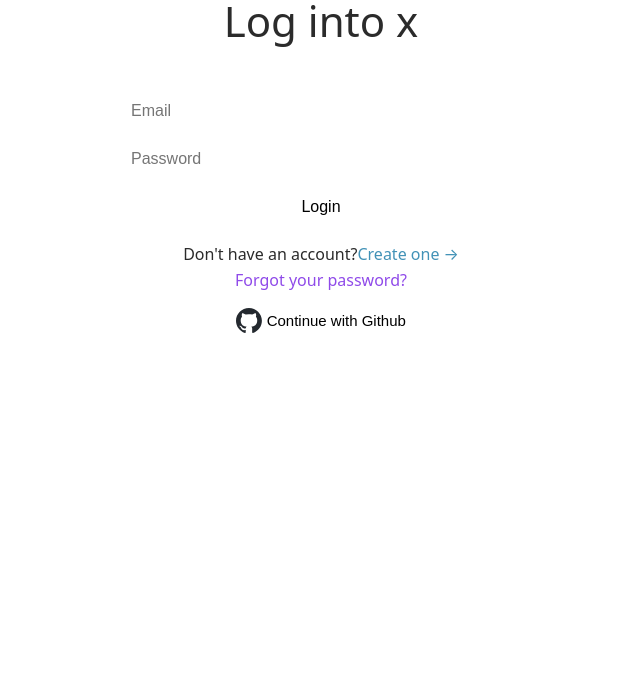
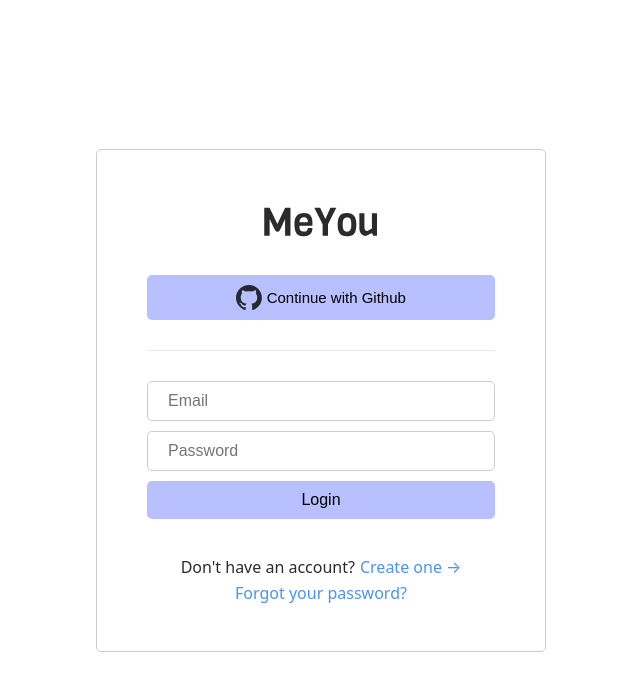
Before and after one commit to Leejungmin211/Nwitter-Reloaded, a React (Vite) app: page /login in a window 1280 px wide. Shown: the top 690 px of the page, without its empty margins (319-959 px from the left). Built offline with nearby package versions, Linux system fonts and the light colour scheme; no server answers.

Commit message:
style: 로그인 및 유저 트윗 스타일 수정

```diff
--- a/src/components/aside-nav.tsx
+++ b/src/components/aside-nav.tsx
@@ -4,6 +4,7 @@ import { AiFillHome } from 'react-icons/ai';
 import { FaUserCircle } from 'react-icons/fa';
 import { TbSquareArrowLeftFilled } from 'react-icons/tb';
 import { auth } from '../firebase';
+import MeYou from '../../public/MeYou.svg';
 
 const commonStyles = css`
   color: var(--color-gray8);
@@ -60,6 +61,9 @@ export default function AsideNav() {
   return (
     <MenuContainer>
       <MenuLink to="/">
+        <img src={MeYou} alt="logo" />
+      </MenuLink>
+      <MenuLink to="/">
         <Menu>
           <Icon as={AiFillHome} />
           <span>Home</span>
--- a/src/components/auth-components.ts
+++ b/src/components/auth-components.ts
@@ -1,40 +1,55 @@
-import { styled } from "styled-components";
+import { styled } from 'styled-components';
 
 export const Wrapper = styled.div`
-height: 100%;
-display: flex;
-flex-direction: column;
-justify-content: center;
-align-items: center;
-width: 420px;
-padding; 50px 0px;
+  height: 100vh;
+  display: flex;
+  flex-direction: column;
+  justify-content: center;
+  align-items: center;
+`;
+
+export const AuthContainer = styled.div`
+  width: 450px;
+  display: flex;
+  flex-direction: column;
+  justify-content: center;
+  align-items: center;
+  padding: 50px;
+  border: 1px solid var(--color-lightgray);
+  border-radius: 5px;
+  gap: 30px;
 `;
 
 export const Title = styled.h1`
+  height: 30px;
+  margin-bottom: 15px;
   font-size: 42px;
+  img {
+    height: 100%;
+  }
 `;
 
 export const Form = styled.form`
-  margin-top: 50px;
-  margin-bottom: 10px;
   display: flex;
   flex-direction: column;
   gap: 10px;
   width: 100%;
+  border-top: 1px solid var(--color-linegray);
+  padding-top: 30px;
 `;
 
 export const Input = styled.input`
   padding: 10px 20px;
-  border-radius: 50px;
-  border: none;
+  border: 1px solid var(--color-lightgray);
+  border-radius: 5px;
   width: 100%;
   font-size: 16px;
 `;
 
 export const Button = styled.button`
-  background-color: white;
+  background-color: var(--color-brand);
   padding: 10px 20px;
-  border-radius: 50px;
+  border-radius: 5px;
   border: none;
   width: 100%;
   font-size: 16px;
@@ -46,12 +61,25 @@ export const Button = styled.button`
 
 export const ErrorMessage = styled.span`
   font-weight: 600;
-  color: #e64343;
+  color: var(--color-rose);
+`;
+
+export const SwitcherContainer = styled.div`
+  display: flex;
+  flex-direction: column;
+  align-items: center;
+  gap: 10px;
 `;
 
 export const Switcher = styled.span`
   margin-top: 10px;
   a {
-    color: #4292b7;
+    color: var(--color-accent);
+    margin-left: 5px;
+    transition: color 0.3s ease-in-out;
+    &:hover {
+      color: var(--color-darkblue);
+      transition: color 0.3s ease-in-out;
+    }
   }
 `;
--- a/src/components/github-btn.tsx
+++ b/src/components/github-btn.tsx
@@ -1,20 +1,22 @@
-import { GithubAuthProvider, signInWithPopup } from "firebase/auth";
-import { useNavigate } from "react-router-dom";
-import styled from "styled-components";
-import { auth } from "../firebase";
+import { GithubAuthProvider, signInWithPopup } from 'firebase/auth';
+import { useNavigate } from 'react-router-dom';
+import styled from 'styled-components';
+import { auth } from '../firebase';
 
 const Button = styled.button`
-    background-color: white;
+  background-color: var(--color-brand);
   width: 100%;
   font-weight: 500;
-    margin-top; 50px;
   padding: 10px 20px;
-    border-radius: 50px;
+  border-radius: 5px;
   border: 0;
   display: flex;
   justify-content: center;
   align-items: center;
   gap: 5px;
+  &:hover {
+    opacity: 0.8;
+  }
 `;
 
 const Logo = styled.img`
@@ -27,7 +29,7 @@ export default function GithubButton() {
     try {
       const provider = new GithubAuthProvider();
       await signInWithPopup(auth, provider);
-      navigate("/");
+      navigate('/');
     } catch (error) {
       console.error(error);
     }
--- a/src/components/image-file-icon.tsx
+++ b/src/components/image-file-icon.tsx
@@ -1,11 +1,18 @@
-import { BsImage } from "react-icons/bs";
-import { styled } from "styled-components";
+import { BsImage } from 'react-icons/bs';
+import { styled } from 'styled-components';
 
 const FileIcon = styled.div`
+  color: var(--color-gray5);
   width: 23px;
+  cursor: pointer;
+  transition: scale 0.3s ease-in-out;
   svg {
     width: 100%;
     height: 100%;
+  }
+  &:hover {
+    scale: 110%;
+    transition: scale 0.2s ease-in-out;
   }
 `;
 
--- a/src/components/password-reset.tsx
+++ b/src/components/password-reset.tsx
@@ -1,18 +1,22 @@
-import { FirebaseError } from "firebase/app";
-import { sendPasswordResetEmail } from "firebase/auth";
-import { useState } from "react";
-import { styled } from "styled-components";
-import { auth } from "../firebase";
-import { ErrorMessage } from "./auth-components";
+import { FirebaseError } from 'firebase/app';
+import { sendPasswordResetEmail } from 'firebase/auth';
+import { useState } from 'react';
+import { styled } from 'styled-components';
+import { auth } from '../firebase';
+import { ErrorMessage } from './auth-components';
 
 const Link = styled.span`
-  color: #8f4ae9;
-  margin: 10px 0;
+  color: var(--color-accent);
   cursor: pointer;
+  transition: color 0.3s ease-in-out;
+  &:hover {
+    color: var(--color-darkblue);
+    transition: color 0.3s ease-in-out;
+  }
 `;
 
 export default function PasswordReset({ email }: { email: string }) {
-  const [error, setError] = useState("");
+  const [error, setError] = useState('');
   const resetEmail = async () => {
     try {
       await sendPasswordResetEmail(auth, email);
@@ -25,7 +29,7 @@ export default function PasswordReset({ email }: { email: string }) {
   return (
     <>
       <Link onClick={resetEmail}>Forgot your password?</Link>
-      {error !== "" ? <ErrorMessage>{error}</ErrorMessage> : null}
+      {error !== '' ? <ErrorMessage>{error}</ErrorMessage> : null}
     </>
   );
 }
--- a/src/components/post-tweet-form.tsx
+++ b/src/components/post-tweet-form.tsx
@@ -37,8 +37,9 @@ const ButtonContainer = styled.div`
 const SubmitBtn = styled.button`
   padding: 10px 15px;
   border-radius: 30px;
-  background-color: #6060c9;
-  color: white;
+  background-color: var(--color-accent);
+  color: var(--color-white);
+  font-weight: 600;
   &:hover,
   &:active {
     opacity: 0.9;
--- a/src/components/tweet.tsx
+++ b/src/components/tweet.tsx
@@ -50,9 +50,14 @@ const Button = styled.div`
   color: var(--color-gray5);
   width: 23px;
   cursor: pointer;
+  transition: scale 0.2s ease-in-out;
   svg {
     width: 100%;
     height: 100%;
+  }
+  &:hover {
+    scale: 110%;
+    transition: scale 0.2s ease-in-out;
   }
 `;
 
--- a/src/components/user-timeline.tsx
+++ b/src/components/user-timeline.tsx
@@ -5,11 +5,18 @@ import {
   orderBy,
   query,
   where,
-} from "firebase/firestore";
-import { useEffect, useState } from "react";
-import { auth, db } from "../firebase";
-import { Tweet } from "./timeline";
-import TweetCard from "./tweet";
+} from 'firebase/firestore';
+import { useEffect, useState } from 'react';
+import styled from 'styled-components';
+import { auth, db } from '../firebase';
+import { Tweet } from './timeline';
+import TweetCard from './tweet';
+
+const Wrapper = styled.div`
+  width: 100%;
+  border: 1px solid var(--color-lightgray);
+  margin: 20px 0;
+`;
 
 export default function UserTimeline() {
   const user = auth.currentUser;
@@ -17,13 +24,13 @@ export default function UserTimeline() {
 
   const fetchTweets = async () => {
     const tweetsQuery = query(
-      collection(db, "tweets"),
-      where("userId", "==", user?.uid),
-      orderBy("createdAt", "desc"),
-      limit(25)
+      collection(db, 'tweets'),
+      where('userId', '==', user?.uid),
+      orderBy('createdAt', 'desc'),
+      limit(25),
     );
     const snapshot = await getDocs(tweetsQuery);
-    const tweets = snapshot.docs.map((doc) => {
+    const tweets = snapshot.docs.map(doc => {
       const { photo, tweet, userId, username, createdAt } = doc.data();
       return {
         tweet,
@@ -42,10 +49,10 @@ export default function UserTimeline() {
   }, []);
 
   return (
-    <div>
-      {tweets.map((tweet) => (
+    <Wrapper>
+      {tweets.map(tweet => (
         <TweetCard key={tweet.id} {...tweet} />
       ))}
-    </div>
+    </Wrapper>
   );
 }
--- a/src/globalstyle.tsx
+++ b/src/globalstyle.tsx
@@ -9,6 +9,7 @@ ${reset};
 }
 
 :root {
+  --color-brand: #b8c0ff;
   --color-white: #FFFFFF;
   --color-linegray: #E8E8E8;
   --color-lightgray: #ccc;
@@ -17,6 +18,9 @@ ${reset};
   --color-gray8: #888;
   --color-darkgray: #353535;
   --color-black: #2b2b2b;
+  --color-accent: #4895ef;
+  --color-darkblue: #3f37c9;
+  --color-rose: #fe4a49;
 }
 
 body {
@@ -45,6 +49,11 @@ button {
   background-color: transparent;
 }
 
+input {
+  border: none;
+  outline: none;
+}
+
 a {text-decoration: none; outline: none; color: inherit; cursor: pointer;}
 a:hover, a:active {text-decoration: none; color: inherit;}
 `;
--- a/src/routes/login.tsx
+++ b/src/routes/login.tsx
@@ -1,8 +1,8 @@
-import React, { useState } from "react";
-import { Link, useNavigate } from "react-router-dom";
-import { auth } from "../firebase";
-import { FirebaseError } from "firebase/app";
-import { signInWithEmailAndPassword } from "firebase/auth";
+import React, { useState } from 'react';
+import { Link, useNavigate } from 'react-router-dom';
+import { auth } from '../firebase';
+import { FirebaseError } from 'firebase/app';
+import { signInWithEmailAndPassword } from 'firebase/auth';
 import {
   Button,
   Form,
@@ -10,16 +10,19 @@ import {
   Input,
   Switcher,
   Title,
+  AuthContainer,
+  SwitcherContainer,
   Wrapper,
-} from "../components/auth-components";
-import GithubButton from "../components/github-btn";
-import PasswordReset from "../components/password-reset";
+} from '../components/auth-components';
+import GithubButton from '../components/github-btn';
+import PasswordReset from '../components/password-reset';
+import MeYou from '../../public/MeYou.svg';
 
 export default function Login() {
   const navigate = useNavigate();
   const [isLoading, setIsLoading] = useState(false);
-  const [error, setError] = useState("");
-  const [form, setForm] = useState({ email: "", password: "" });
+  const [error, setError] = useState('');
+  const [form, setForm] = useState({ email: '', password: '' });
   const handleChange = (e: React.ChangeEvent<HTMLInputElement>) => {
     const { name, value } = e.target;
     setForm({ ...form, [name]: value });
@@ -27,12 +30,12 @@ export default function Login() {
 
   const handleFormSubmit = async (e: React.FormEvent<HTMLFormElement>) => {
     e.preventDefault();
-    setError("");
-    if (isLoading || form.email === "" || form.password === "") return;
+    setError('');
+    if (isLoading || form.email === '' || form.password === '') return;
     try {
       setIsLoading(true);
       await signInWithEmailAndPassword(auth, form.email, form.password);
-      navigate("/");
+      navigate('/');
     } catch (e) {
       if (e instanceof FirebaseError) {
         setError(e.message);
@@ -44,7 +47,11 @@ export default function Login() {
 
   return (
     <Wrapper>
-      <Title>Log into x</Title>
+      <AuthContainer>
+        <Title>
+          <img src={MeYou} alt="logo" />
+        </Title>
+        <GithubButton />
         <Form onSubmit={handleFormSubmit}>
           <Input
             name="email"
@@ -62,15 +69,17 @@ export default function Login() {
             type="password"
             required
           />
-        <Button type="submit">{isLoading ? "Loading..." : "Login"}</Button>
+          <Button type="submit">{isLoading ? 'Loading...' : 'Login'}</Button>
         </Form>
-      {error !== "" ? <ErrorMessage>{error}</ErrorMessage> : null}
+        {error !== '' ? <ErrorMessage>{error}</ErrorMessage> : null}
+        <SwitcherContainer>
           <Switcher>
             Don't have an account?
             <Link to="/create-account">Create one &rarr;</Link>
           </Switcher>
           <PasswordReset email={form.email} />
-      <GithubButton />
+        </SwitcherContainer>
+      </AuthContainer>
     </Wrapper>
   );
 }
```
Also changed, not shown: src/routes/create-account.tsx (+26 -20 lines), public/MeYou.svg (added). Lines whose indentation alone changed are shown as unchanged.
